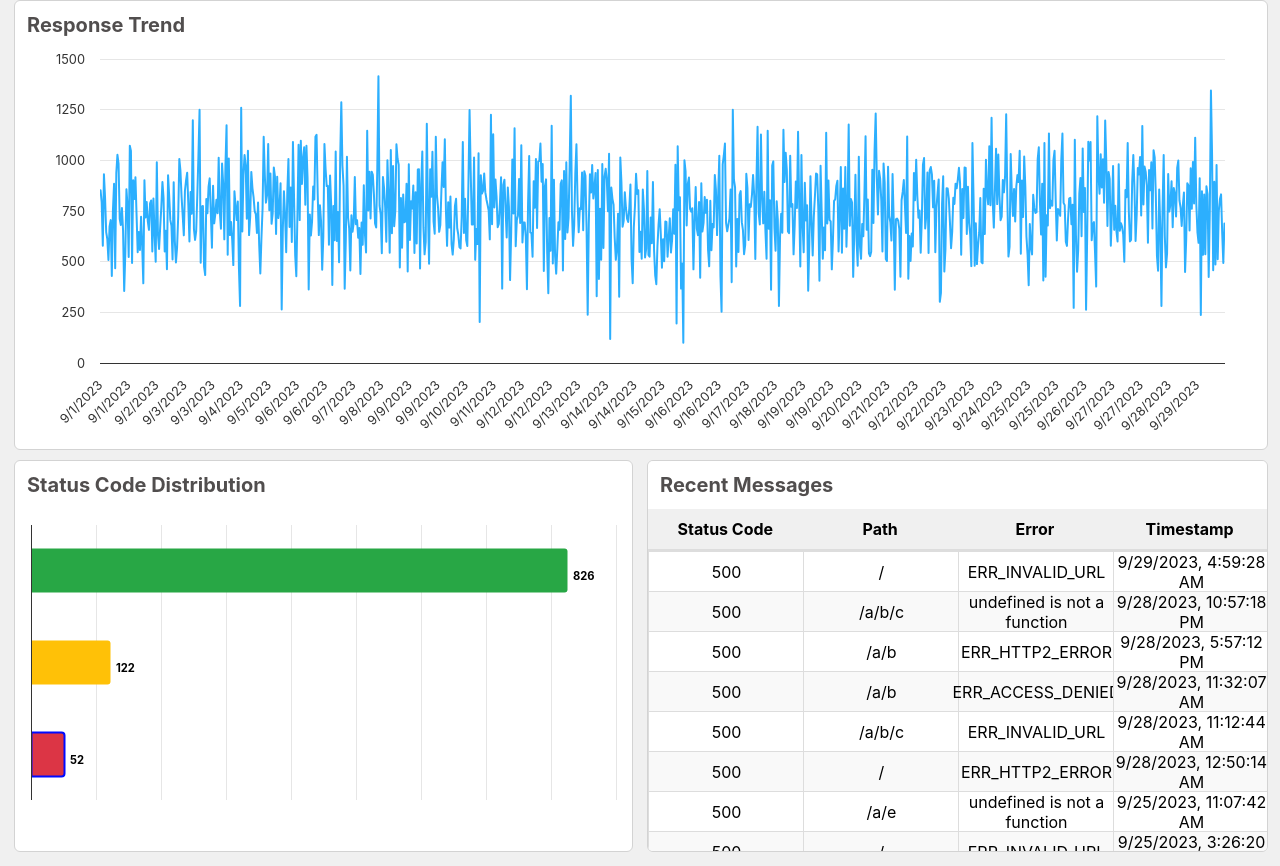
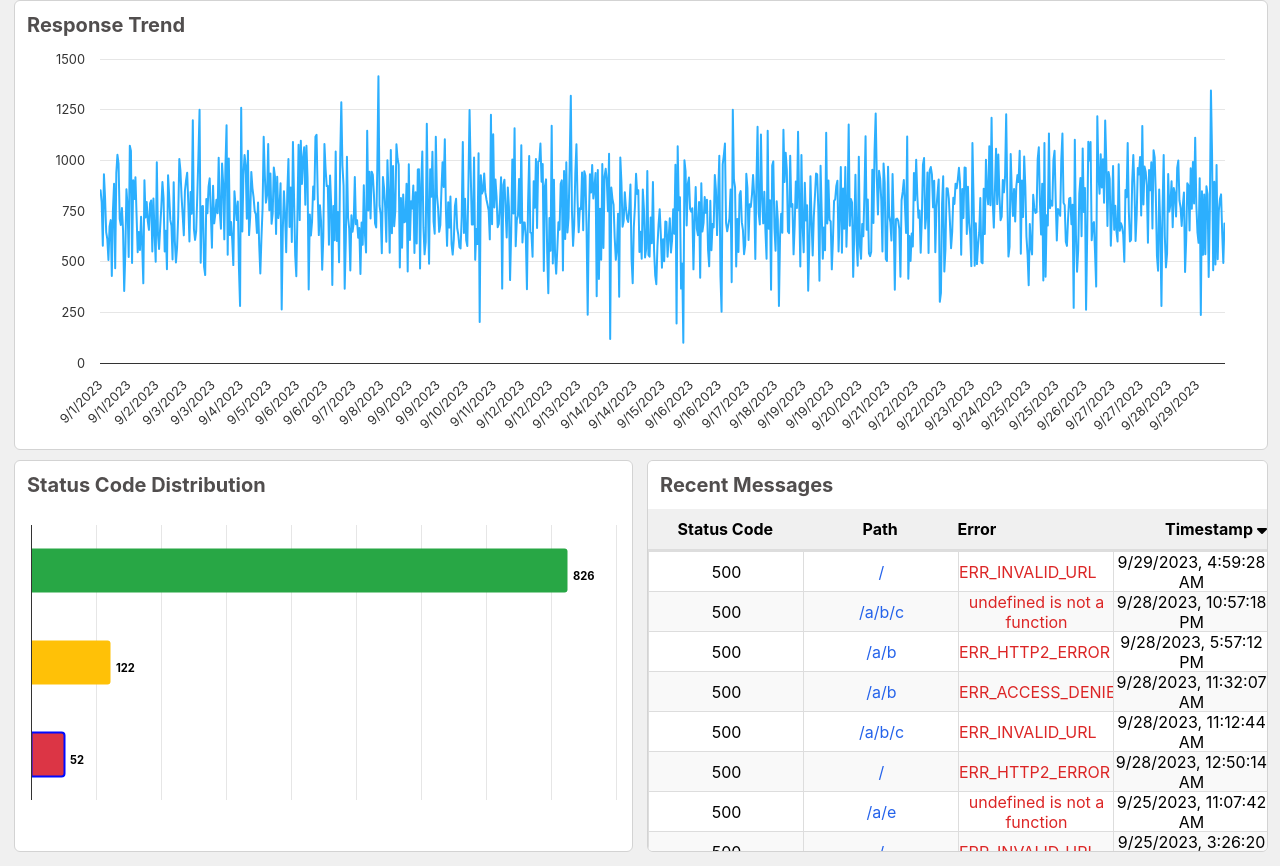
Before and after one commit to wllmlng/postman-prompt, a React (Create React App) app: page / in a window 1280 px wide. Shown: the part 392-1258 px from the top of the page. Built offline with nearby package versions, Linux system fonts and the light colour scheme.

Commit message:
Update cell colors

```diff
--- a/src/components/sharedComponents/MessageList/MessageList.module.scss
+++ b/src/components/sharedComponents/MessageList/MessageList.module.scss
@@ -61,6 +61,18 @@
     text-align: center;
 }
 
+.timestampCell{
+    display: flex;
+    justify-content: flex-end;
+    i{
+        margin-left: 4px;
+    }
+}
+
+.errorCell{
+    display: flex;
+    justify-content: flex-start;
+}
 .gridItem {
     display: flex;
     align-items: center;
--- a/src/components/sharedComponents/MessageList/MessageList.tsx
+++ b/src/components/sharedComponents/MessageList/MessageList.tsx
@@ -40,6 +40,8 @@ function MessageList({ messageList }: Props) {
     const cellRenderer = ({ columnIndex, key, rowIndex, style }) => {
         const message = formattedMessages[rowIndex];
         let cellContent;
+        let textColor = 'black';
+        let justifyContent = 'center';
 
         switch (columnIndex) {
             case 0:
@@ -47,12 +49,16 @@ function MessageList({ messageList }: Props) {
                 break;
             case 1:
                 cellContent = message.path;
+                textColor = '#2563eb';
                 break;
             case 2:
                 cellContent = message.error;
+                textColor = '#dc2626';
+                justifyContent = 'flex-start';
                 break;
             case 3:
                 cellContent = message.formattedTimestamp;
+                justifyContent = 'flex-end';
                 break;
             default:
                 cellContent = '';
@@ -67,7 +73,8 @@ function MessageList({ messageList }: Props) {
                     backgroundColor: rowIndex % 2 ? '#f9f9f9' : 'white',
                     display: 'flex',
                     alignItems: 'center',
-                    justifyContent: 'center'
+                    justifyContent: justifyContent,
+                    color: textColor
                 }}
             >
                 {cellContent}
@@ -87,8 +94,10 @@ function MessageList({ messageList }: Props) {
                 <div className={styles.headerRow}>
                     <div className={styles.headerItem} style={{ width: columnWidth({ index: 0 }) }}>Status Code</div>
                     <div className={styles.headerItem} style={{ width: columnWidth({ index: 1 }) }}>Path</div>
-                    <div className={styles.headerItem} style={{ width: columnWidth({ index: 2 }) }}>Error</div>
-                    <div className={styles.headerItem} style={{ width: columnWidth({ index: 3 }) }}>Timestamp</div>
+                    <div className={classNames(styles.headerItem, styles.errorCell)} style={{ width: columnWidth({ index: 2 }) }}>Error</div>
+                    <div className={classNames(styles.headerItem, styles.timestampCell)} style={{ width: columnWidth({ index: 3 }) }}>Timestamp
+                        <i className="fa-duotone fa-solid fa-sort-down"></i>
+                    </div>
                 </div>
                 <Grid
                     cellRenderer={cellRenderer}
```
